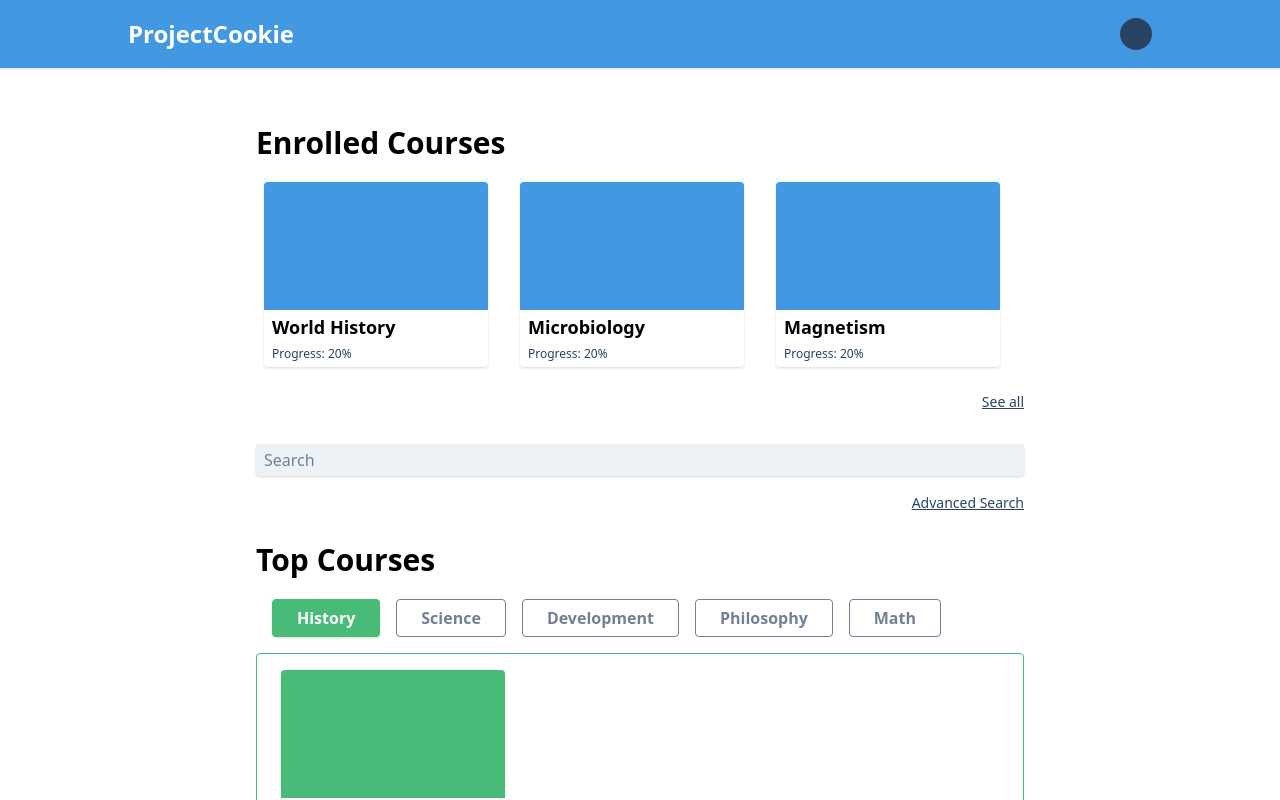
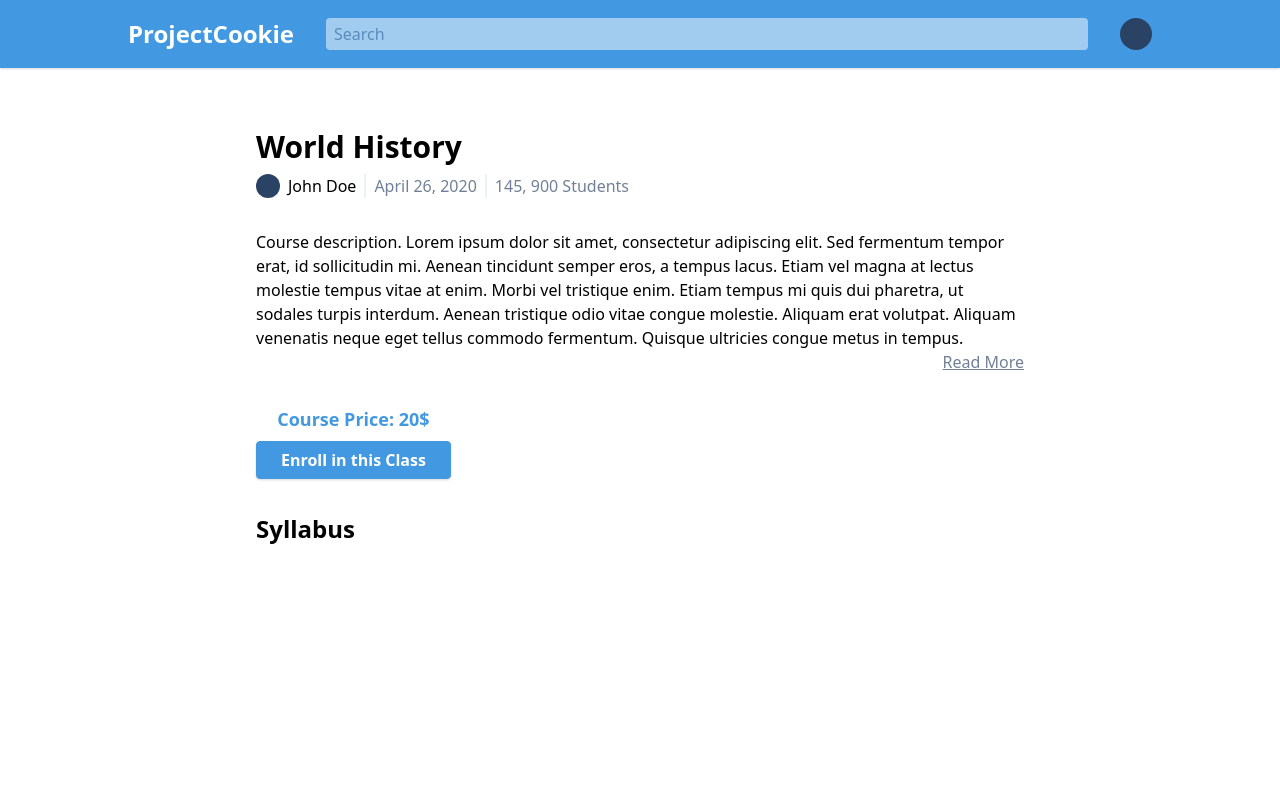
Before and after one commit to MaxMonteil/ProjectCookie, a Vue app in the folder client/: page /course/0 in a window 1280 px wide. Before the commit this address led to /. Shown: the top 800 px of the page. Built offline with nearby package versions, Linux system fonts and the light colour scheme.

Commit message:
feat: create course page

```diff
--- /dev/null
+++ b/client/src/components/ui/course/SyllabusSection.vue
@@ -0,0 +1,42 @@
+<template>
+  <article>
+    <h3
+      class="mt-4 text-lg font-bold text-blue-500 cursor-pointer"
+      @click="open = !open"
+    >
+      {{ section.name }}
+    </h3>
+
+    <div
+      v-show="open"
+      class="ml-1 space-y-3"
+    >
+      <p>{{ section.description }}</p>
+      <ol class="ml-2 space-y-4">
+        <li
+          v-for="(content, i) in section.content"
+          :key="content"
+        >
+          <p><span class="mr-2">{{ i + 1 }}</span>{{ content }}</p>
+        </li>
+      </ol>
+    </div>
+  </article>
+</template>
+
+<script>
+export default {
+  name: 'SyllabusChapter',
+  props: {
+    section: {
+      type: Object,
+      required: true,
+    },
+  },
+  data () {
+    return {
+      open: false,
+    }
+  },
+}
+</script>
--- /dev/null
+++ b/client/src/pages/Course.vue
@@ -0,0 +1,84 @@
+<template>
+  <main class="space-y-8">
+    <header class="space-y-2">
+      <h1 class="text-3xl font-semibold leading-tight">
+        {{ course.title }}
+      </h1>
+
+      <span class="flex items-center rounded space-x-2 divide-x-2 divide-gray-200">
+        <span class="flex items-center">
+          <div class="w-6 h-6 p-2 mr-2 bg-blue-900 rounded-full" />
+          <p>{{ course.teacher }}</p>
+        </span>
+        <p class="pl-2 text-gray-600">{{ course.startDate }}</p>
+        <p class="pl-2 text-gray-600">{{ course.studentCount }} Students</p>
+      </span>
+    </header>
+
+    <div class="flex flex-col">
+      <p>{{ course.description }}</p>
+
+      <button class="self-end text-gray-600 underline">
+        Read More
+      </button>
+    </div>
+
+    <div class="inline-block text-center space-y-2">
+      <h2 class="text-lg font-bold text-blue-500">
+        Course Price: {{ course.price }}$
+      </h2>
+      <button class="btn btn-blue">
+        Enroll in this Class
+      </button>
+    </div>
+
+    <section class="space-y-6">
+      <h2 class="text-2xl font-bold">
+        Syllabus
+      </h2>
+
+      <div class="space-y-4 divide-y divide-gray-200">
+        <SyllabusSection
+          v-for="section in course.syllabus"
+          :key="section.name"
+          :section="section"
+        />
+      </div>
+    </section>
+  </main>
+</template>
+
+<script>
+import SyllabusSection from '@/components/ui/course/SyllabusSection'
+
+export default {
+  name: 'Course',
+  components: {
+    SyllabusSection,
+  },
+  props: {
+    id: {
+      type: String,
+      required: true,
+    },
+  },
+  data () {
+    return {
+      loading: true,
+      course: {},
+    }
+  },
+  created () {
+    this.fetchCourseData()
+  },
+  methods: {
+    async fetchCourseData () {
+      const response = await fetch('../courses.json')
+      const courses = await response.json()
+
+      this.course = courses.find(course => course.id.toString() === this.id)
+      this.loading = false
+    },
+  },
+}
+</script>
--- a/client/src/router/index.js
+++ b/client/src/router/index.js
@@ -2,6 +2,7 @@ import Vue from 'vue'
 import VueRouter from 'vue-router'
 import Home from '../pages/Home.vue'
 import Search from '../pages/Search.vue'
+import Course from '../pages/Course.vue'
 
 Vue.use(VueRouter)
 
@@ -23,6 +24,12 @@ const routes = [
     },
   },
   {
+    path: '/course/:id',
+    name: 'course',
+    component: Course,
+    props: true,
+  },
+  {
     // catch all route
     path: '*',
     redirect: { name: 'home' },
```
